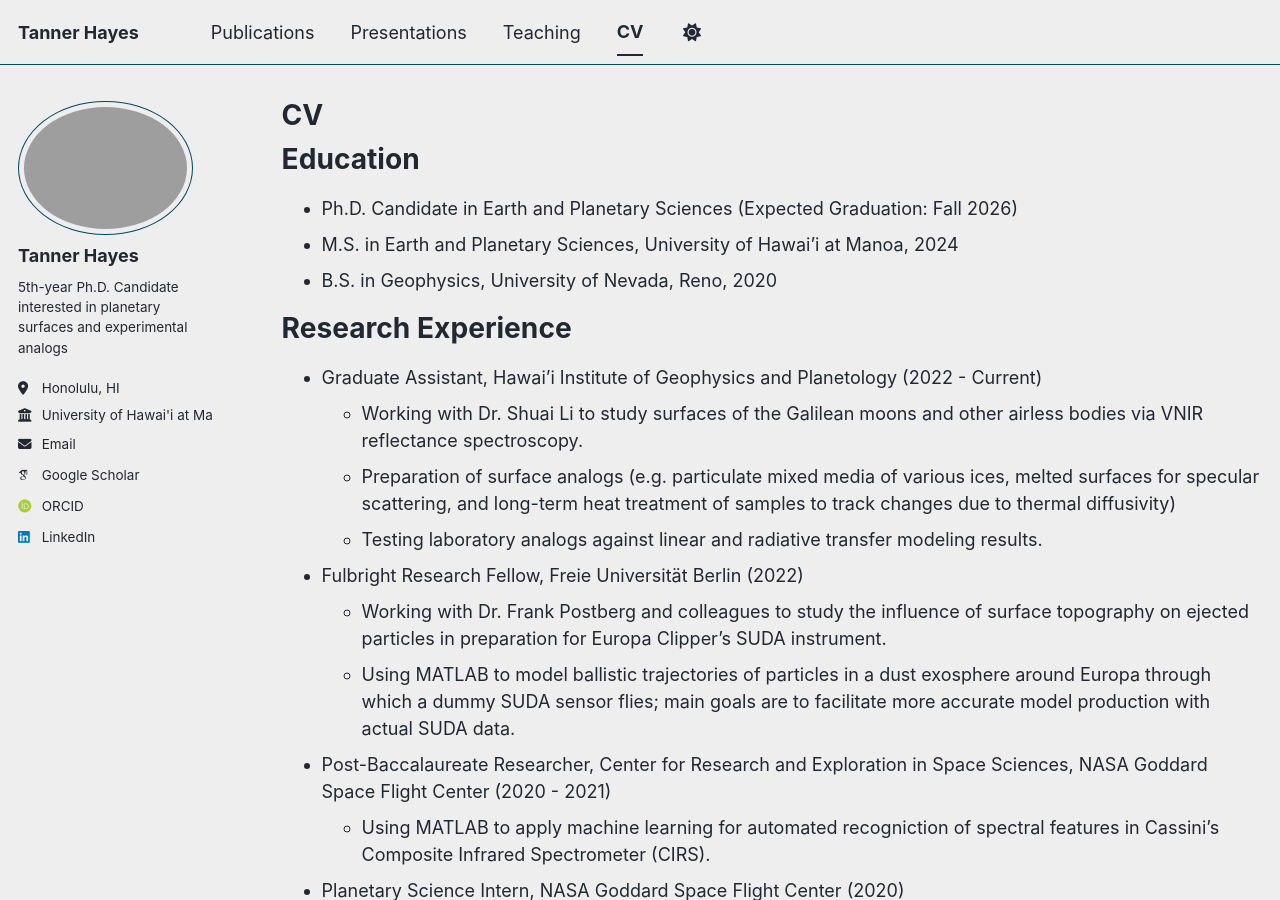
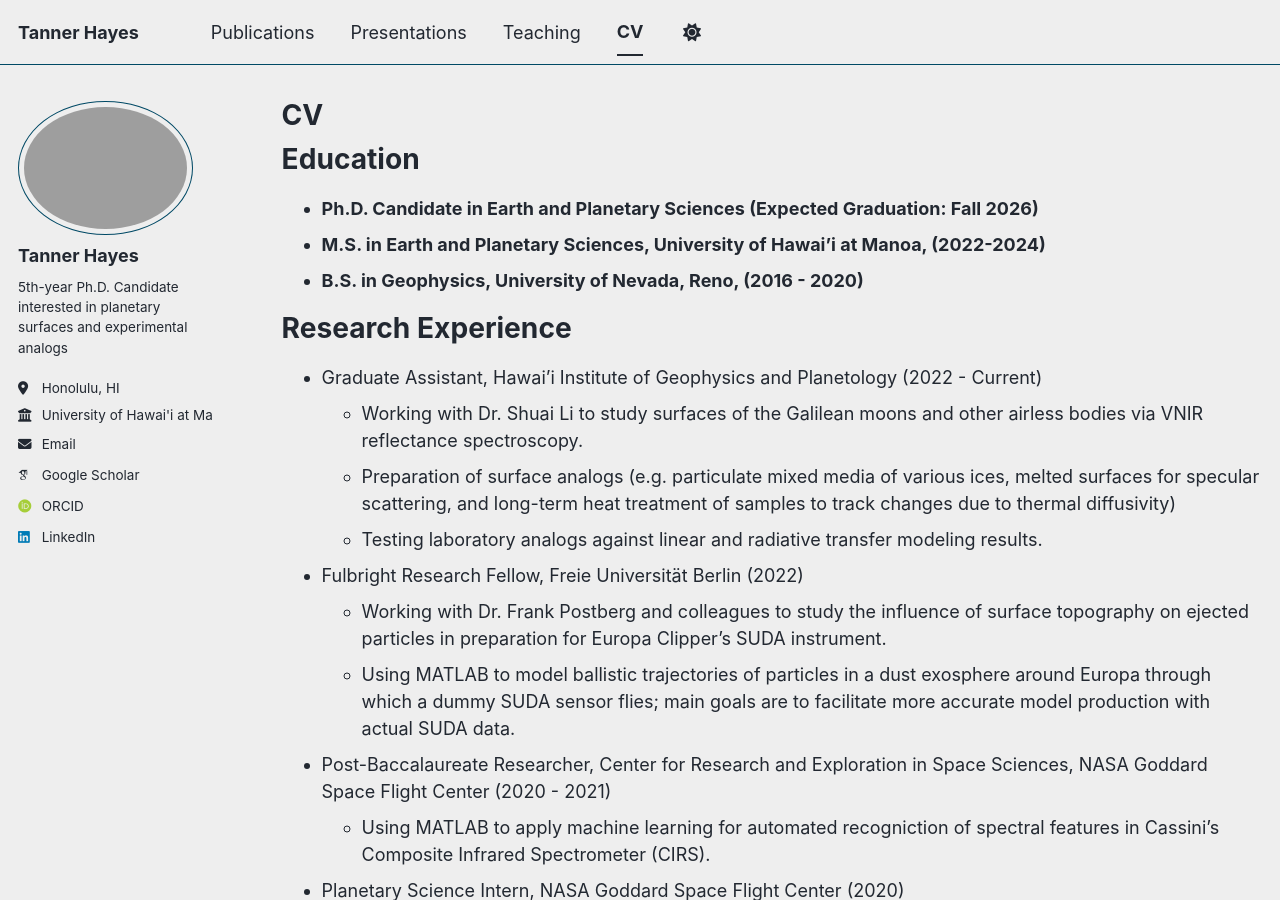
Before and after one commit to th-blip12/twhayes, a Jekyll site: the page built from _pages/cv.md, in a window 1280 px wide and 900 px high. Built offline with Jekyll 4.4.1, drawn with Linux system fonts in a browser that asks for light colours; some web fonts are replaced; a script bundle is joined from its source files by our own code; library files that are not in the unit come from our copies.

Commit message:
Enhance education section formatting and dates
Updated education section with bold formatting and corrected dates.

```diff
--- a/_pages/cv.md
+++ b/_pages/cv.md
@@ -11,9 +11,9 @@ redirect_from:
 
 Education
 ======
-* Ph.D. Candidate in Earth and Planetary Sciences (Expected Graduation: Fall 2026)
-* M.S. in Earth and Planetary Sciences, University of Hawai'i at Manoa, 2024
-* B.S. in Geophysics, University of Nevada, Reno, 2020
+* **Ph.D. Candidate in Earth and Planetary Sciences (Expected Graduation: Fall 2026)**
+* **M.S. in Earth and Planetary Sciences, University of Hawai'i at Manoa, (2022-2024)**
+* **B.S. in Geophysics, University of Nevada, Reno, (2016 - 2020)**
 
 Research Experience
 ======
```
